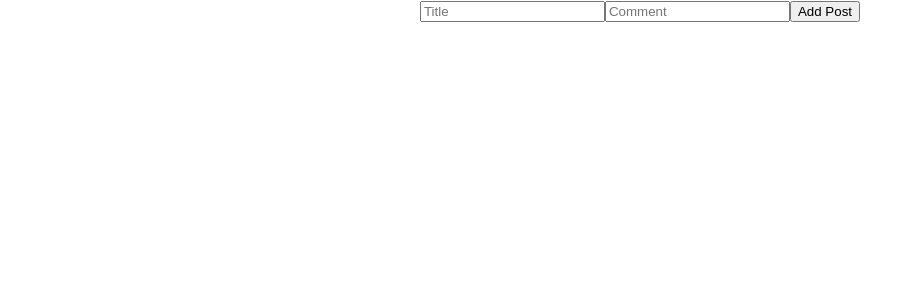
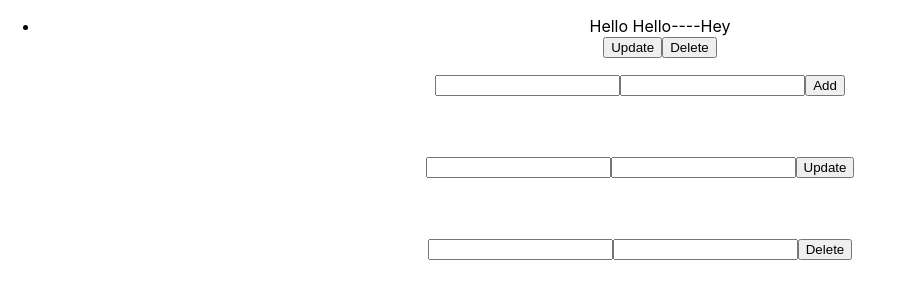
Before and after one commit to sivagurusrinivas/redux-react, a React (Create React App) app: page / in a window 1280 px wide. Shown: the top 300 px of the page, without its empty margins (0-900 px from the left). Built offline with nearby package versions, Linux system fonts and the light colour scheme.

Commit message:
CRUD Done using React State

```diff
--- a/src/App.js
+++ b/src/App.js
@@ -3,10 +3,120 @@ import './App.css';
 import PostList from './PostList';
 
 class App extends Component {
+  constructor(){
+    super();
+    this.addPostName = React.createRef();
+    this.addPostComment = React.createRef();
+    this.updatePostName = React.createRef();
+    this.updatePostComment = React.createRef();
+    this.deletePostName = React.createRef();
+    this.deletePostComment = React.createRef();
+    this.state={
+      addActive:true,
+      updateActive:false,
+      deleteActive:false,
+      postId:0,
+      posts:[{postId:100,postName:"Hello Hello",postComment:"Hey"}],
+      currentPost:{}
+    }
+  }
+
+  handleInput = e => {
+    console.log('Hello Input')
+  }
+  addPost = e => {
+    e.preventDefault();
+   const newPostName = this.addPostName.current.value;
+   const newPostComment = this.addPostComment.current.value;
+
+    this.setState((state,props)=>({
+      postId:state.postId+1,
+      posts:[...state.posts,{postId:state.postId+1,postName:newPostName,postComment:newPostComment}]
+    }));
+  }
+  populateUpdatePost = (postId) =>(e)=>{
+    console.log("Populate Update  "+postId);
+    this.state.posts.forEach((post)=>{
+      if(post.postId===postId){
+
+        this.setState((state,props)=>({
+          currentPost:post
+        }));
+        this.updatePostName.current.value=post.postName;
+        this.updatePostComment.current.value=post.postComment;
+      }
+    })
+
+  }
+
+  populateDeletePost = (postId) =>(e)=>{
+    console.log("Populate Update  "+postId);
+    this.state.posts.forEach((post)=>{
+      if(post.postId===postId){
+
+        this.setState((state,props)=>({
+          currentPost:post
+        }));
+        this.deletePostName.current.value=post.postName;
+        this.deletePostComment.current.value=post.postComment;
+      }
+    })
+
+  }
+  updatePost = e => {
+    e.preventDefault();
+    const updatePostId = this.state.currentPost.postId;
+   const updatePostName = this.updatePostName.current.value;
+   const updatePostComment = this.updatePostComment.current.value;
+    this.setState((state,props)=>({
+      posts:state.posts.map((post)=>{
+        if(post.postId===updatePostId){
+          post.postName=updatePostName
+          post.postComment=updatePostComment
+          return post
+        }
+        return post
+      })
+    }));
+  }
+
+  deletePost = e => {
+    e.preventDefault();
+    const deletePostId = this.state.currentPost.postId;
+    this.setState((state,props)=>({
+      posts:state.posts.filter(post=>post.postId!==deletePostId)
+    }));
+  }
   render() {
     return (
       <div className="App">
-      <PostList />
+      <PostList posts={this.state.posts} populateUpdatePost={this.populateUpdatePost} populateDeletePost={this.populateDeletePost}/>
+      <form>
+
+        <input ref={this.addPostName} type="text"></input>
+        <input ref={this.addPostComment} type="text"></input>
+        <button onClick={this.addPost}>Add</button>
+
+
+        <br></br>
+        <br></br>
+        <br></br>
+        <br></br>
+        <input ref={this.updatePostName} type="text"></input>
+        <input ref={this.updatePostComment} type="text"></input>
+        <button onClick={this.updatePost}>Update</button>
+
+
+
+        <br></br>
+        <br></br>
+        <br></br>
+        <br></br>
+        <input ref={this.deletePostName} type="text" readOnly></input>
+        <input ref={this.deletePostComment} type="text" readOnly></input>
+        <button onClick={this.deletePost}>Delete</button>
+
+      </form>
       </div>
     );
   }
--- a/src/PostList.js
+++ b/src/PostList.js
@@ -1,16 +1,20 @@
 import React, { Component } from 'react'
 class PostList extends Component {
+
   render() {
+    const posts = this.props.posts
+    console.log(posts)
+    const postList = posts.map((post)=>{
+      return(
+        <div key={post.postId} className="postEdit">
+       <li key={post.postId} id={post.postId}>{post.postName}----{post.postComment}</li>
+       <button id={post.postId} onClick={this.props.populateUpdatePost(post.postId)}>Update</button>
+       <button id={post.postId} onClick={this.props.populateDeletePost(post.postId)}>Delete</button>
+       </div>
+      )
+     } );
     return (
-      <div className="postListMain">
-        <div className="header">
-          <form onSubmit="{this.props.addItem}">
-            <input placeholder="Title" />
-            <input placeholder="Comment" />
-            <button type="submit"> Add Post </button>
-          </form>
-        </div>
-      </div>
+      <ul>{postList}</ul>
     )
   }
 }
```
